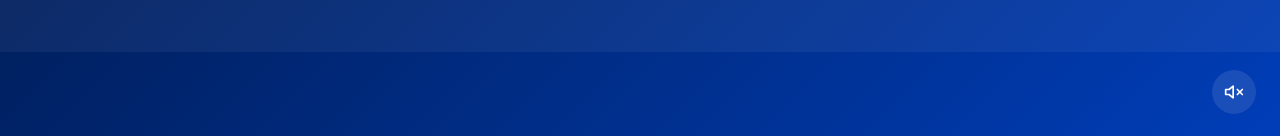
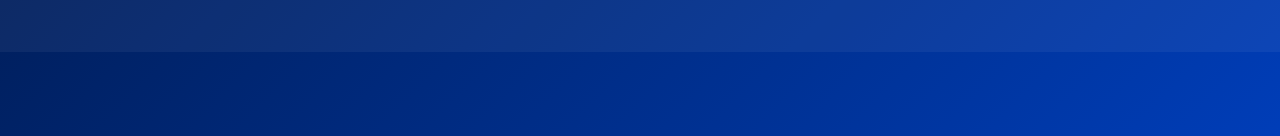
Before and after one commit to Solomough/60-days-change, a React (Vite) app: page / in a window 1280 px wide. Shown: the part 662-798 px from the top of the page. Built offline with nearby package versions, Linux system fonts and the light colour scheme.

Commit message:
Update App.jsx

```diff
--- a/src/App.jsx
+++ b/src/App.jsx
@@ -1,54 +1,22 @@
-import React, { useEffect, useRef, useState } from "react";
-import { motion } from "framer-motion";
-import { Music, VolumeX } from "lucide-react";
-import Hero from "./components/Hero";
-import About from "./components/About";
-import Vision from "./components/Vision";
-import CTA from "./components/CTA";
-import Footer from "./components/Footer";
+import React, { useState } from 'react';
+import Hero from './components/Hero';
+import About from './components/About';
+import Vision from './components/Vision';
+import CTA from './components/CTA';
+import Footer from './components/Footer';
+import FormModal from './components/FormModal';
 
 export default function App() {
-  const audioRef = useRef(null);
-  const [muted, setMuted] = useState(true);
-
-  useEffect(() => {
-    const audio = audioRef.current;
-    if (audio) {
-      audio.volume = 0.4;
-      audio.muted = muted;
-      audio.play().catch(() => {});
-    }
-  }, [muted]);
+  const [openForm, setOpenForm] = useState(false);
 
   return (
-    <div className="scroll-container">
-      {/* Background Audio */}
-      <audio
-        ref={audioRef}
-        src="https://cdn.pixabay.com/audio/2023/09/18/audio_2b58cdd56f.mp3"
-        loop
-        autoPlay
-      />
-
-      {/* Toggle Button */}
-      <button
-        onClick={() => setMuted(!muted)}
-        className="fixed bottom-6 right-6 bg-white/10 p-3 rounded-full backdrop-blur-sm hover:bg-white/20 transition-all"
-      >
-        {muted ? <VolumeX size={20} /> : <Music size={20} />}
-      </button>
-
-      <motion.div
-        initial={{ opacity: 0 }}
-        animate={{ opacity: 1 }}
-        transition={{ duration: 2 }}
-      >
-        <Hero />
-        <About />
-        <Vision />
-        <CTA />
-        <Footer />
-      </motion.div>
+    <div className="overflow-hidden">
+      <Hero onOpenForm={() => setOpenForm(true)} />
+      <About />
+      <Vision />
+      <CTA onOpenForm={() => setOpenForm(true)} />
+      <Footer />
+      {openForm && <FormModal onClose={() => setOpenForm(false)} />}
     </div>
   );
 }
```
